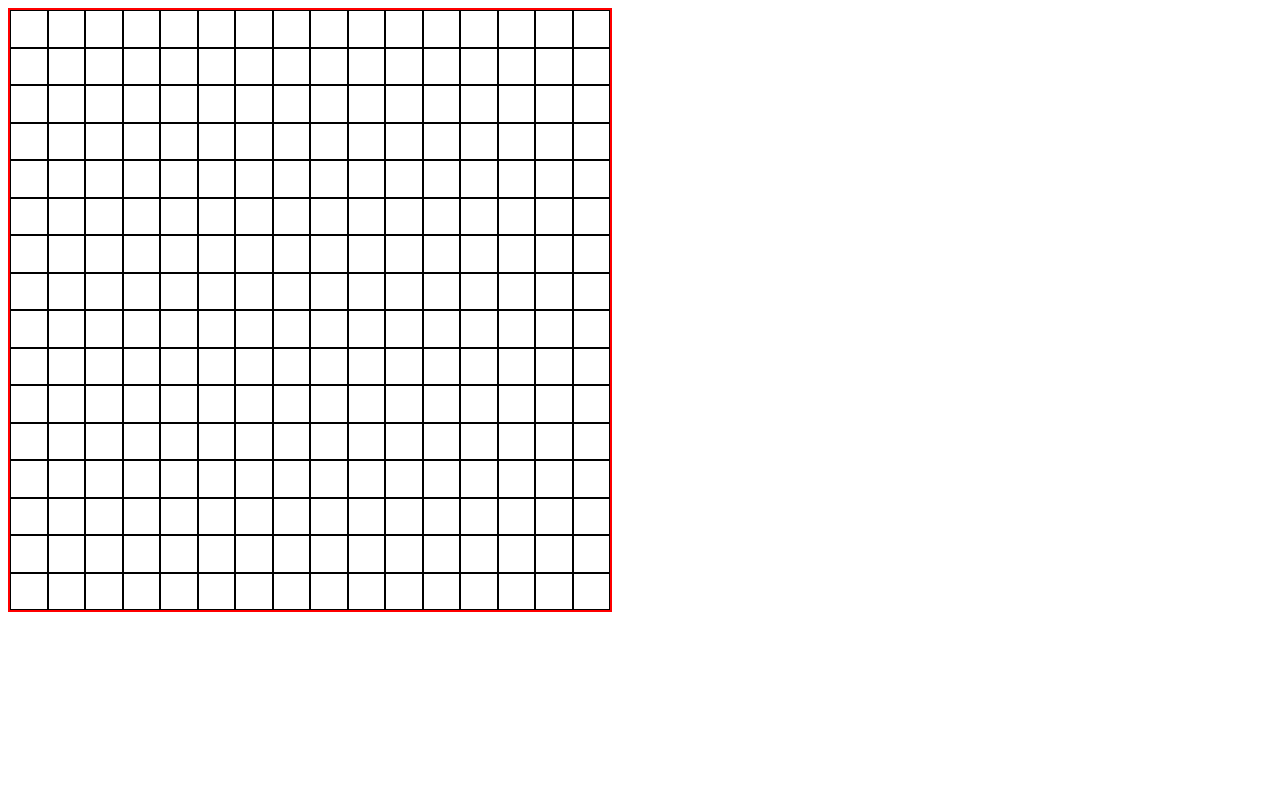
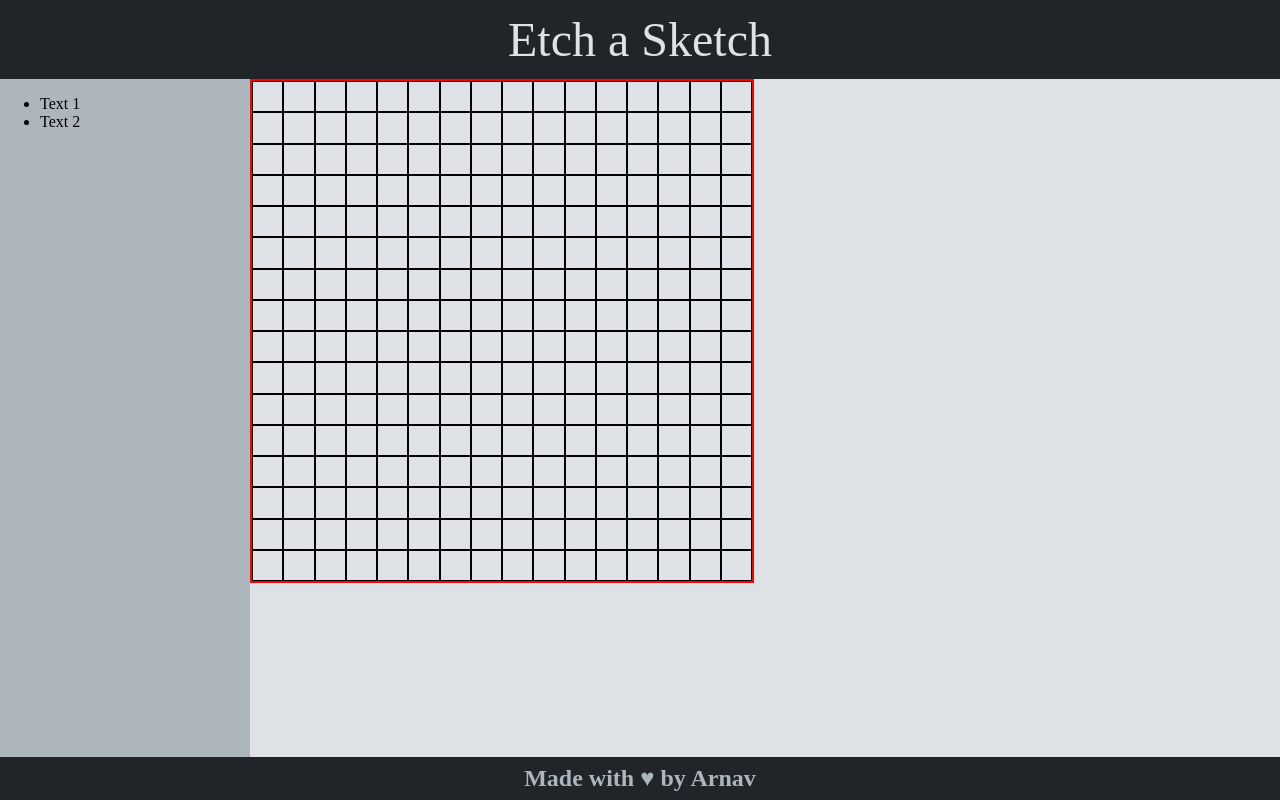
Before and after one commit to arnnv/etch-a-sketch, a plain HTML site: page index.html in a window 1280 px wide. Drawn offline with Linux system fonts and the light colour scheme.

Commit message:
Add sidebar, page styling

```diff
--- a/index.html
+++ b/index.html
@@ -8,6 +8,16 @@
     <script src="./index.js" defer></script>
   </head>
   <body>
-    <div class="grid"></div>
+    <header>Etch a Sketch</header>
+    <div class="main">
+      <div class="sidebar">
+        <ul>
+          <li>Text 1</li>
+          <li>Text 2</li>
+        </ul>
+      </div>
+      <div class="grid"></div>
+    </div>
+    <footer>Made with &hearts; by Arnav</footer>
   </body>
 </html>
--- a/index.js
+++ b/index.js
@@ -1,4 +1,9 @@
 const grid = document.querySelector(".grid");
+
+const gridStyle = getComputedStyle(grid);
+
+const gridWidthPx = parseInt(gridStyle.width);
+const gridHeightPx = parseInt(gridStyle.height);
 
 let n = 16;
 
@@ -6,8 +11,8 @@ for (let i = 1; i <= n; i++) {
   for (let j = 1; j <= n; j++) {
     let box = document.createElement("div");
     box.classList.add("box");
-    box.style.width = `${600 / n}px`;
-    box.style.height = `${600 / n}px`;
+    box.style.width = `${gridWidthPx / n}px`;
+    box.style.height = `${gridHeightPx / n}px`;
     grid.appendChild(box);
   }
 }
--- a/style.css
+++ b/style.css
@@ -1,9 +1,37 @@
+body {
+  display: flex;
+  flex-direction: column;
+  margin: 0;
+  padding: 0;
+  min-height: 100vh;
+  background-color: #dee2e6;
+}
+
+header {
+  font-size: 48px;
+  text-align: center;
+  background-color: #212529;
+  color: #dee2e6;
+  padding: 12px 24px;
+}
+
+.main {
+  flex-grow: 1;
+  display: flex;
+}
+
+.sidebar {
+  min-width: 250px;
+  background-color: #adb5bd;
+}
+
 .grid {
+  flex-shrink: 0;
   border: 2px solid red;
   display: flex;
   flex-wrap: wrap;
-  width: 600px;
-  height: 600px;
+  width: 500px;
+  height: 500px;
   padding: 0;
 }
 
@@ -15,3 +43,13 @@
   padding: 0;
   box-sizing: border-box;
 }
+
+footer {
+  text-align: center;
+  color: #adb5bd;
+  background-color: #212529;
+  font-size: 24px;
+  font-weight: 650;
+  padding: 8px 16px;
+  margin: 0;
+}
```
